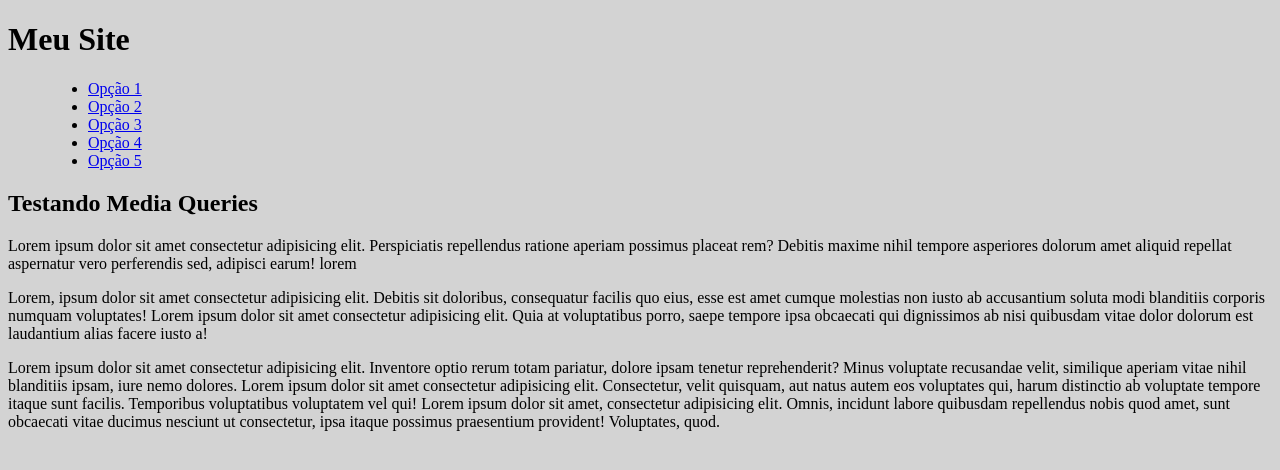
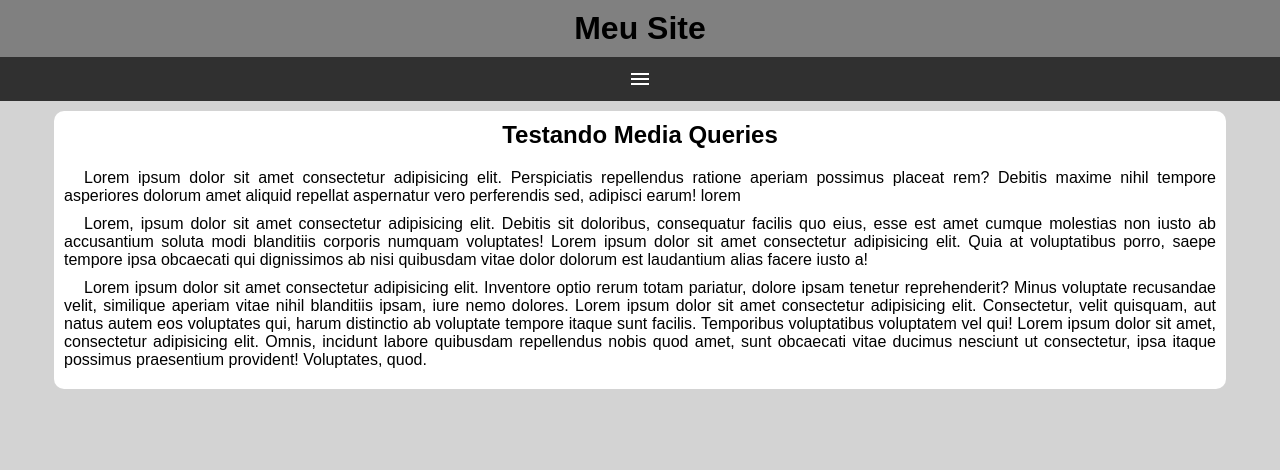
Before and after one commit to adayld/HTML-CSS, a plain HTML site: page exercicios/ex026-mediaqueries/mq005/index.html in a window 1280 px wide. Drawn offline with nearby package versions, Linux system fonts and the light colour scheme.

Commit message:
exercício 26 mq005

```diff
--- a/exercicios/ex026-mediaqueries/mq005/estilos/style.css
+++ b/exercicios/ex026-mediaqueries/mq005/estilos/style.css
@@ -1,5 +1,76 @@
 @charset "UTF-8";
+
+* {
+    font-family: Arial, Helvetica, sans-serif;
+    margin: 0px;
+    padding: 0px;
+}
 
 body, html {
     background-color: lightgrey;
 }
+
+header {
+    background-color: grey;
+}
+
+header > h1 {
+    padding: 10px;
+    text-align: center;
+}
+
+span#burguer {
+    background-color: rgb(48, 48, 48);
+    color: white;
+    display: block;
+    text-align: center;
+    padding: 10px;
+    cursor: pointer;
+}
+
+span#burguer:hover {
+    background-color: white;
+    color: black;
+}
+
+menu {
+    display: none;
+}
+
+menu > ul {
+    list-style-type: none;
+}
+
+menu > ul > li > a {
+    display: block;
+    padding: 10px;
+    text-decoration: none;
+    text-align: center;
+    background-color: rgb(87, 87, 87);
+    color: white;
+    border-top: 2px solid gray;
+}
+
+menu > ul > li > a:hover {
+    background-color: gray;
+}
+
+main{
+    width: 90vw;
+    background-color: white;
+    margin: auto;
+    margin-top: 10px;
+    padding: 10px;
+    border-radius: 10px;
+}
+
+article > h2 {
+    padding-bottom: 20px;
+    text-align: center;
+}
+
+article > p {
+    margin-bottom: 10px;
+    text-align: justify;
+    text-indent: 20px;
+}
--- a/exercicios/ex026-mediaqueries/mq005/index.html
+++ b/exercicios/ex026-mediaqueries/mq005/index.html
@@ -4,12 +4,14 @@
     <meta charset="UTF-8">
     <meta name="viewport" content="width=device-width, initial-scale=1.0">
     <title>Media Query</title>
+    <link rel="stylesheet" href="https://fonts.googleapis.com/css2?family=Material+Symbols+Outlined:opsz,wght,FILL,GRAD@24,400,0,0" />
     <link rel="stylesheet" href="estilos/style.css">
 </head>
 <body>
     <header>
         <h1>Meu Site</h1>
-        <menu>
+        <span id="burguer" class="material-symbols-outlined" onclick="clickMenu()">menu</span>
+        <menu id="itens">
             <ul>
                 <li><a href="#">Opção 1</a></li>
                 <li><a href="#">Opção 2</a></li>
@@ -30,5 +32,14 @@
 
         </article>
     </main>
+    <script>
+        function clickMenu() {
+            if (itens.style.display == 'block') {
+                itens.style.display = 'none'
+            } else {
+                itens.style.display = 'block'
+            }
+        }
+    </script>
 </body>
 </html>
```
